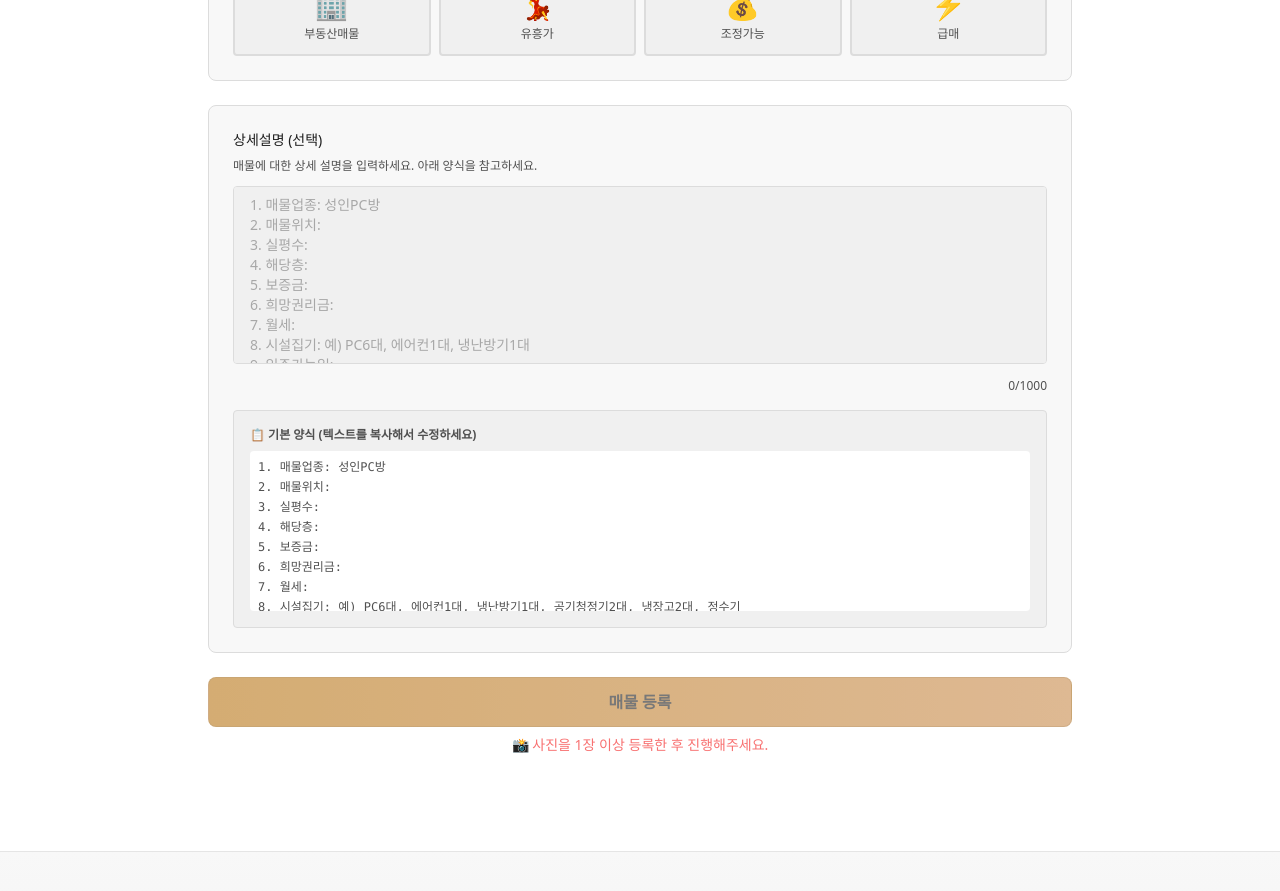
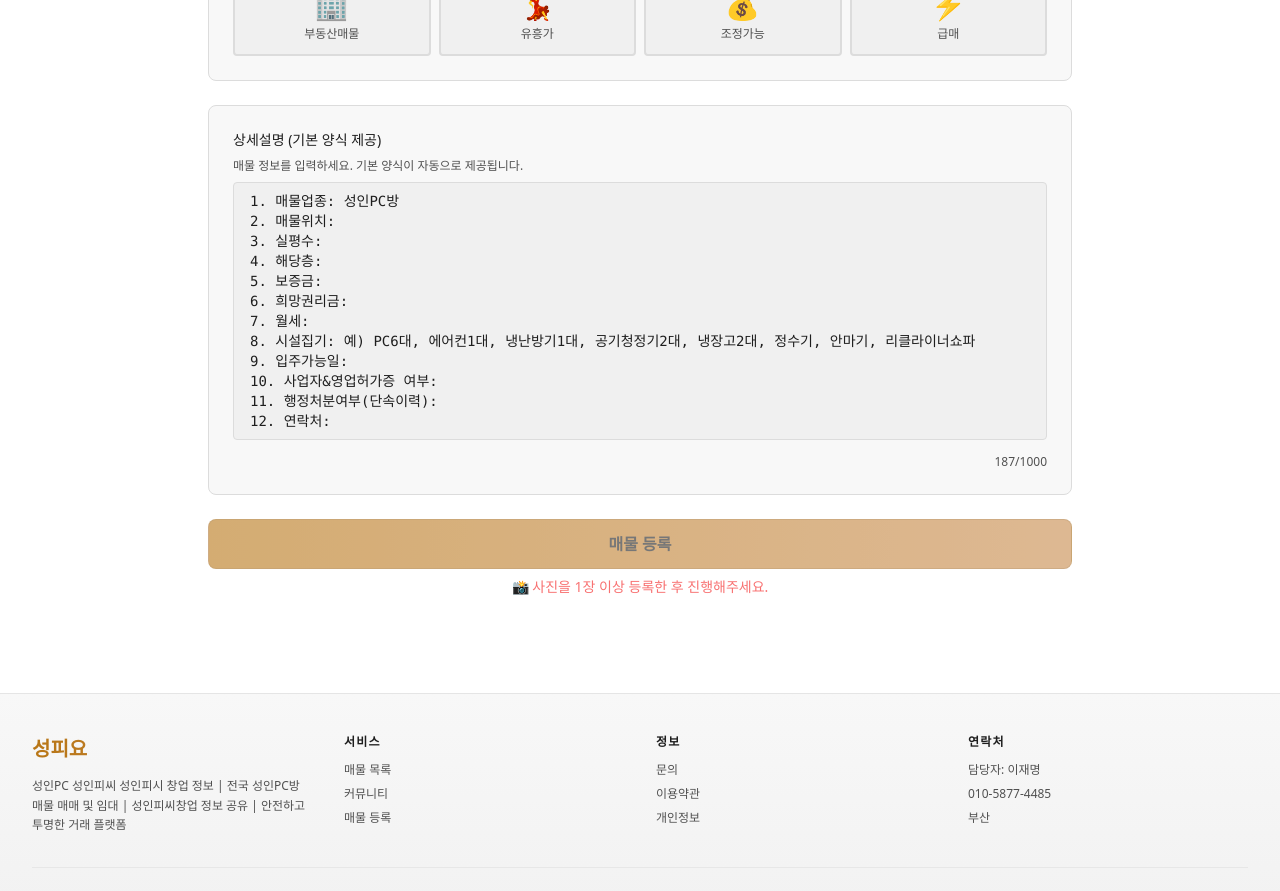
Before and after one commit to goddns12312-lab/seongpiyeo, a Next.js app: page /listings/new in a window 1280 px wide. Shown: the part 1880-2771 px from the top of the page. Built offline with nearby package versions, Linux system fonts and the light colour scheme; no server answers; sample sign-in values are in the browser's storage.

Commit message:
수정 내용

```diff
--- a/src/components/listings/ListingFormNew.tsx
+++ b/src/components/listings/ListingFormNew.tsx
@@ -41,6 +41,19 @@ export function ListingFormNew({ initialData, mode = 'create', listingId, existi
   const [currentExistingImages, setCurrentExistingImages] = useState(existingImages);
   const [imagesToRemove, setImagesToRemove] = useState<Set<string>>(new Set());
 
+  const defaultTemplate = `1. 매물업종: 성인PC방
+2. 매물위치:
+3. 실평수:
+4. 해당층:
+5. 보증금:
+6. 희망권리금:
+7. 월세:
+8. 시설집기: 예) PC6대, 에어컨1대, 냉난방기1대, 공기청정기2대, 냉장고2대, 정수기, 안마기, 리클라이너쇼파
+9. 입주가능일:
+10. 사업자&영업허가증 여부:
+11. 행정처분여부(단속이력):
+12. 연락처: `;
+
   const [formData, setFormData] = useState({
     title: '',
     region: REGIONS[0],
@@ -57,7 +70,7 @@ export function ListingFormNew({ initialData, mode = 'create', listingId, existi
     administrative_record: false,
     phone: '',
     facilities: '',
-    description: '',
+    description: defaultTemplate,
     strengths: [] as string[],
   });
 
@@ -645,49 +658,18 @@ export function ListingFormNew({ initialData, mode = 'create', listingId, existi
 
       {/* 상세설명 */}
       <div className="bg-bg-secondary border border-border-light rounded-lg p-6">
-        <label className="block text-text-primary text-sm font-medium mb-2">상세설명 (선택)</label>
-        <p className="text-text-secondary text-xs mb-3">매물에 대한 상세 설명을 입력하세요. 아래 양식을 참고하세요.</p>
+        <label className="block text-text-primary text-sm font-medium mb-2">상세설명 (기본 양식 제공)</label>
+        <p className="text-text-secondary text-xs mb-2">매물 정보를 입력하세요. 기본 양식이 자동으로 제공됩니다.</p>
         <textarea
           name="description"
           value={formData.description}
           onChange={handleInputChange}
-          placeholder={`1. 매물업종: 성인PC방
-2. 매물위치:
-3. 실평수:
-4. 해당층:
-5. 보증금:
-6. 희망권리금:
-7. 월세:
-8. 시설집기: 예) PC6대, 에어컨1대, 냉난방기1대
-9. 입주가능일:
-10. 사업자&영업허가증 여부:
-11. 행정처분여부:
-12. 연락처: `}
-          rows={8}
+          rows={12}
           maxLength={1000}
-          className="w-full px-4 py-2 bg-bg-tertiary border border-border-light text-text-primary text-sm rounded focus:outline-none focus:border-gold resize-none"
+          className="w-full px-4 py-2 bg-bg-tertiary border border-border-light text-text-primary text-sm rounded focus:outline-none focus:border-gold resize-none font-mono"
         />
         <div className="text-text-secondary text-xs mt-2 text-right">
           {formData.description.length}/1000
-        </div>
-
-        {/* 양식 안내 */}
-        <div className="mt-4 p-4 bg-bg-tertiary rounded border border-border-light">
-          <p className="text-text-secondary text-xs font-semibold mb-2">📋 기본 양식 (텍스트를 복사해서 수정하세요)</p>
-          <div className="text-text-secondary text-xs space-y-1 font-mono text-xs bg-bg-primary p-2 rounded overflow-auto max-h-40">
-            <div>1. 매물업종: 성인PC방</div>
-            <div>2. 매물위치:</div>
-            <div>3. 실평수:</div>
-            <div>4. 해당층:</div>
-            <div>5. 보증금:</div>
-            <div>6. 희망권리금:</div>
-            <div>7. 월세:</div>
-            <div>8. 시설집기: 예) PC6대, 에어컨1대, 냉난방기1대, 공기청정기2대, 냉장고2대, 정수기</div>
-            <div>9. 입주가능일:</div>
-            <div>10. 사업자&영업허가증 여부:</div>
-            <div>11. 행정처분여부: (거짓 정보시 무기한 이용불가)</div>
-            <div>12. 연락처:</div>
-          </div>
         </div>
       </div>
 
```
